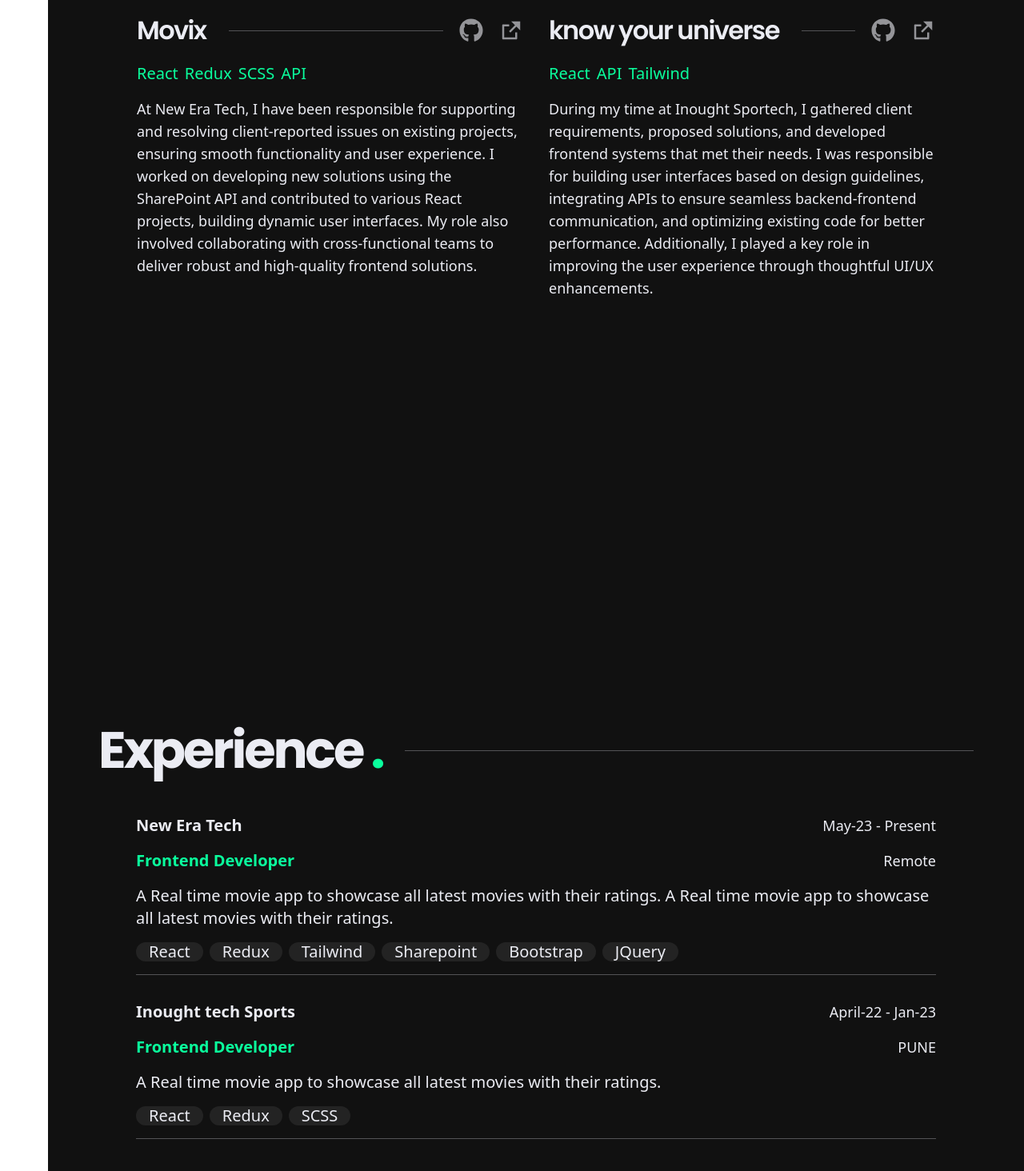
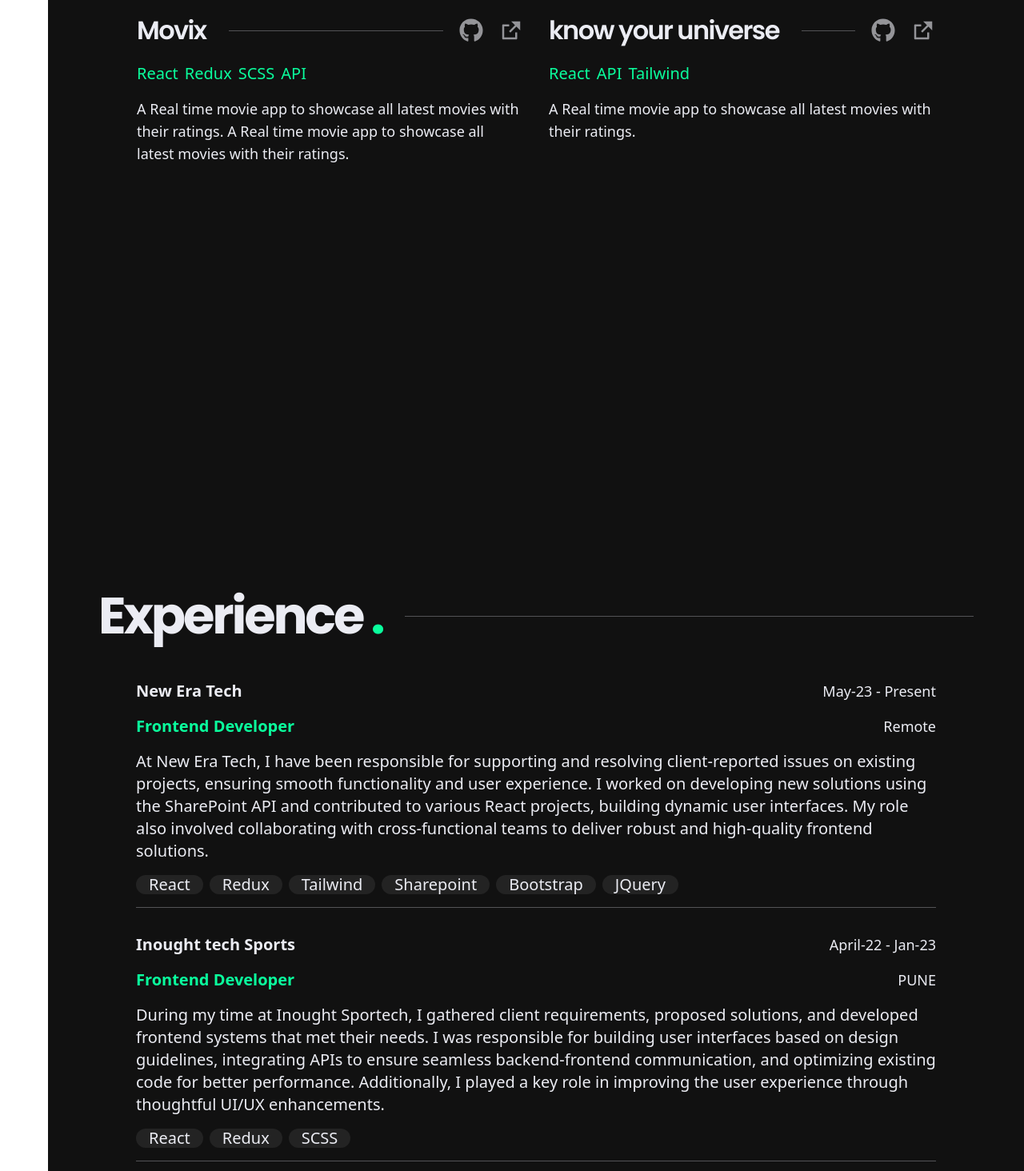
Before and after one commit to kundan-suthar/kundan-portfolio, a React (Vite) app: page / in a window 1280 px wide. Shown: the part 2466-3930 px from the top of the page at 80% size. Built offline with nearby package versions, Linux system fonts and the light colour scheme.

Commit message:
experince desc updated

```diff
--- a/src/data/experiences.js
+++ b/src/data/experiences.js
@@ -6,7 +6,7 @@
         duration: "May-23 - Present",
         jobRole: "Frontend Developer",
         place: "Remote",
-        jobDesc: ' A Real time movie app to showcase all latest movies with their ratings. A Real time movie app to showcase all latest movies with their ratings.',
+        jobDesc: ' At New Era Tech, I have been responsible for supporting and resolving client-reported issues on existing projects, ensuring smooth functionality and user experience. I worked on developing new solutions using the SharePoint API and contributed to various React projects, building dynamic user interfaces. My role also involved collaborating with cross-functional teams to deliver robust and high-quality frontend solutions.',
         skills: ["React", "Redux", "Tailwind", "Sharepoint", "Bootstrap", "JQuery"],
 
     },
@@ -16,7 +16,7 @@
         duration: "April-22 - Jan-23",
         jobRole: "Frontend Developer",
         place: "PUNE",
-        jobDesc: ' A Real time movie app to showcase all latest movies with their ratings.',
+        jobDesc: 'During my time at Inought Sportech, I gathered client requirements, proposed solutions, and developed frontend systems that met their needs. I was responsible for building user interfaces based on design guidelines, integrating APIs to ensure seamless backend-frontend communication, and optimizing existing code for better performance. Additionally, I played a key role in improving the user experience through thoughtful UI/UX enhancements.',
         skills: ["React", "Redux", "SCSS"],
 
     },
--- a/src/data/projects.js
+++ b/src/data/projects.js
@@ -5,7 +5,7 @@
     {
         id: 1,
         title: 'Movix',
-        description: ' At New Era Tech, I have been responsible for supporting and resolving client-reported issues on existing projects, ensuring smooth functionality and user experience. I worked on developing new solutions using the SharePoint API and contributed to various React projects, building dynamic user interfaces. My role also involved collaborating with cross-functional teams to deliver robust and high-quality frontend solutions.',
+        description: 'A Real time movie app to showcase all latest movies with their ratings. A Real time movie app to showcase all latest movies with their ratings.',
         imageUrl: Project1,
         gitUrl: "https://github.com/kk240/MovieDB",
         liveUrl: "https://cinematechs.vercel.app/",
@@ -15,7 +15,7 @@
     {
         id: 1,
         title: 'know your universe',
-        description: 'During my time at Inought Sportech, I gathered client requirements, proposed solutions, and developed frontend systems that met their needs. I was responsible for building user interfaces based on design guidelines, integrating APIs to ensure seamless backend-frontend communication, and optimizing existing code for better performance. Additionally, I played a key role in improving the user experience through thoughtful UI/UX enhancements.',
+        description: ' A Real time movie app to showcase all latest movies with their ratings.',
         imageUrl: Project2,
         gitUrl: "https://github.com/kk240/NasaExplorer",
         liveUrl: "https://knowyouruniverse.vercel.app/",
```
